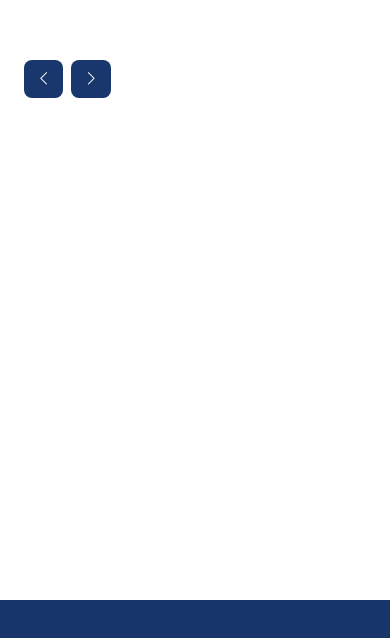
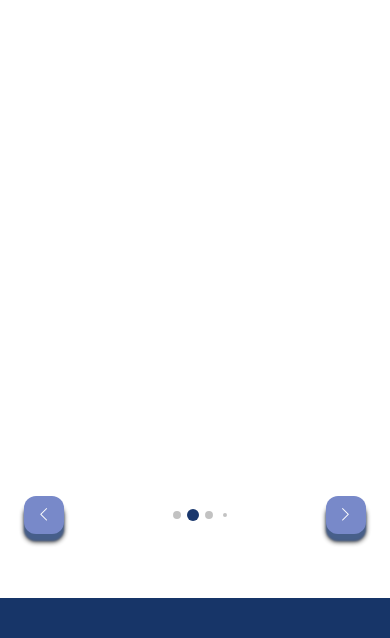
Before and after one commit to bagasfa/Portfolio, a React (Vite) app in the folder react-portfolio/: page / in a window 390 px wide. Shown: the part 4084-4722 px from the top of the page. Built offline with nearby package versions, Linux system fonts and the light colour scheme.

Commit message:
update button & swiper pagination style

```diff
--- a/react-portfolio/src/components/About/About.module.css
+++ b/react-portfolio/src/components/About/About.module.css
@@ -38,13 +38,28 @@
   max-width: 600px;
   margin: 0 auto 34px;
 }
-.btnHire{
+.btnHire {
+  position: relative;
+  display: inline-block;
+  border: none;
+  background: var(--color-primary);
+  color: #FFF;
   padding: 12px 36px;
-  border-radius: 28px;
-  background-color: var(--color-primary);
-  border: 0;
-  outline: 0;
+  font-size: 14px;
+  text-transform: uppercase;
+  transition: 0.3s;
+  border-radius: 12px;
+  opacity: 0.8;
+  letter-spacing: 1px;
+  box-shadow: var(--color-secondary) 0px 7px 2px, #000 0px 8px 5px;
+}
+.btnHire:hover {
   color: #FFF;
+  opacity: 1;
+}
+.btnHire:active {
+  top: 4px;
+  box-shadow: var(--color-secondary) 0px 3px 2px,#000 0px 3px 5px;
 }
 .btnCV{
   border: 0;
@@ -53,6 +68,7 @@
   background-color: #FFF;
   color: var(--color-text);
 }
+.btnHire:active,
 .btnHire:focus,
 .btnCV:focus{
 	-webkit-animation: jello-vertical 0.9s both;
--- a/react-portfolio/src/components/BlankPage/BlankPage.module.css
+++ b/react-portfolio/src/components/BlankPage/BlankPage.module.css
@@ -34,7 +34,6 @@
     color: #FFF;
     opacity: 1;
 }
-
 .btnReturn:active {
     top: 4px;
     box-shadow: var(--color-secondary) 0px 3px 2px,#000 0px 3px 5px;
--- a/react-portfolio/src/components/Portfolio/Portfolio.jsx
+++ b/react-portfolio/src/components/Portfolio/Portfolio.jsx
@@ -2,7 +2,7 @@ import React, {useEffect, useState} from 'react'
 import { Link } from "react-router-dom";
 import { getImageUrl } from '../../helpers/utils.js'
 import { Swiper, SwiperSlide } from 'swiper/react'
-import { Autoplay, Navigation } from 'swiper/modules'
+import { Autoplay, Navigation, Pagination } from 'swiper/modules'
 import { PreviewImage } from '../PreviewImg/ModalImg'
 import AOS from 'aos'
 import styles from './Portfolio.module.css'
@@ -31,25 +31,34 @@ export const Portfolio = () => {
                 Portfolio
             </div>
             <div className='row justify-content-between mx-0'>
-                <div className='col-md-auto align-self-end px-0'>
+                <div className='col-md-auto align-self-end px-0 order-1'>
                     <div data-aos='fade-right' data-aos-delay='50' className={styles.portCaption}>
                         Let's have a look at
                         <br/>
                         my portfolio
                     </div>
                 </div>
-                <div className='col-md-auto align-self-end px-0 mt-4 mt-md-0'>
+                <div className='col-md-auto align-self-end px-0 mt-4 mt-md-0 order-3 order-md-2'>
+                    <div className='row justify-content-between mx-0'>
+                        <div className='col-auto align-self-center px-0'>
                             <button type='button' className={`swiperPrev ${styles.navSwiperPrev}`}>
                                 <i className='bi bi-chevron-left' />
                             </button>
-                    <button type='button' className={`swiperNext ${styles.navSwiperNext} ms-2`}>
+                        </div>
+                        <div className='d-md-none col-auto align-self-center px-0'>
+                            <div className={`customPagination ${styles.customPagination}`} />
+                        </div>
+                        <div className='col-auto align-self-center ps-0 ps-md-3 pe-0'>
+                            <button type='button' className={`swiperNext ${styles.navSwiperNext}`}>
                                 <i className='bi bi-chevron-right' />
                             </button>
                         </div>
                     </div>
+                </div>
+                <div className='col-12 px-0 order-2 order-md-3'>
                     <div data-aos='fade-up' className={styles.swiperContainer}>
                         <Swiper
-                    modules={[Autoplay, Navigation]}
+                            modules={[Autoplay, Navigation, Pagination]}
                             spaceBetween={30}
                             grabCursor={true}
                             freeMode={true}
@@ -60,6 +69,14 @@ export const Portfolio = () => {
                             navigation={{
                                 prevEl: '.swiperPrev',
                                 nextEl: '.swiperNext',
+                            }}
+                            pagination={{
+                                el: '.customPagination',
+                                type: 'bullets',
+                                bulletClass: 'swiper-custom-bullet',
+                                bulletActiveClass: 'swiper-custom-bullet-active',
+                                dynamicBullets: true,
+                                clickable: true
                             }}
                             breakpoints={{
                                 0: {
@@ -93,6 +110,8 @@ export const Portfolio = () => {
                             ))}
                         </Swiper>
                     </div>
+                </div>
+            </div>
             <PreviewImage imgUrl={getImgUrl} imgAlt={getImgAlt}/>
         </section>
     )
--- a/react-portfolio/src/components/Portfolio/Portfolio.module.css
+++ b/react-portfolio/src/components/Portfolio/Portfolio.module.css
@@ -22,12 +22,27 @@
 }
 .navSwiperPrev,
 .navSwiperNext{
-    background-color: var(--color-secondary);
+    position: relative;
+    display: inline-block;
+    border: none;
+    background: var(--color-primary);
     color: #FFF;
     padding: 8px 12px 7px;
-    border-radius: 8px;
-    border: 0;
-    outline: 0;
+    border-radius: 12px;
+    opacity: 0.8;
+    letter-spacing: 1px;
+    transition: 0.3s;
+    box-shadow: var(--color-secondary) 0px 7px 2px, #000 0px 8px 5px;
+}
+.navSwiperPrev:hover,
+.navSwiperNext:hover{
+    color: #FFF;
+    opacity: 1;
+}
+.navSwiperPrev:active,
+.navSwiperNext:active{
+    top: 4px;
+    box-shadow: var(--color-secondary) 0px 3px 2px,#000 0px 3px 5px;
 }
 .navSwiperPrev:disabled,
 .navSwiperNext:disabled{
--- a/react-portfolio/src/custom.css
+++ b/react-portfolio/src/custom.css
@@ -16,7 +16,22 @@
     height: 12px;
     border-radius: 25px;
     background-color: #c2c2c2;
+    transform: scale(.33);
     transition: .3s ease;
+}
+.customPagination .swiper-custom-bullet-active-main{
+  transform: scale(1);
+  transition: .3s ease;
+}
+.customPagination .swiper-custom-bullet-active-next,
+.customPagination .swiper-custom-bullet-active-prev{
+  transform: scale(.66);
+  transition: .3s ease;
+}
+.customPagination .swiper-custom-bullet-active-next-next,
+.customPagination .swiper-custom-bullet-active-prev-prev{
+  transform: scale(.33);
+  transition: .3s ease;
 }
 .customPagination .swiper-custom-bullet:not(:last-child){
     margin-right: 4px;
```
Lines whose indentation alone changed are shown as unchanged.
